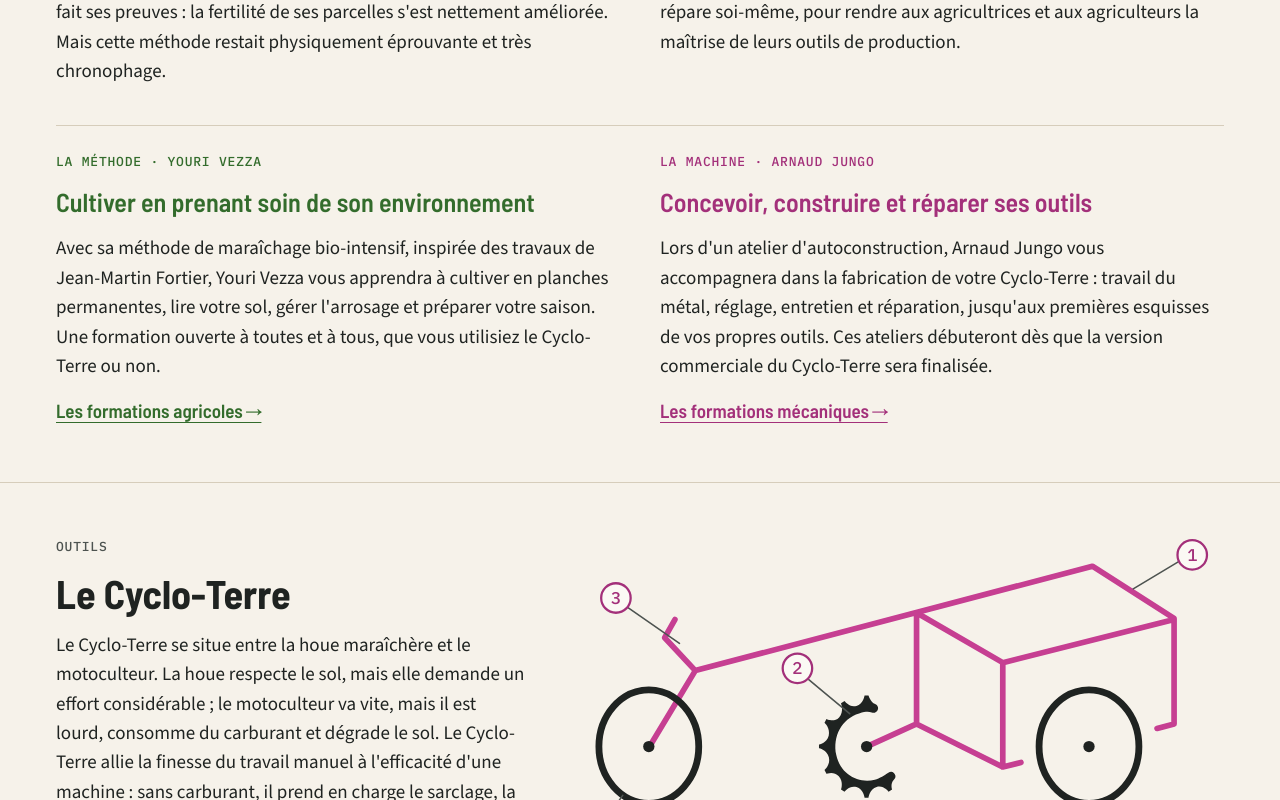
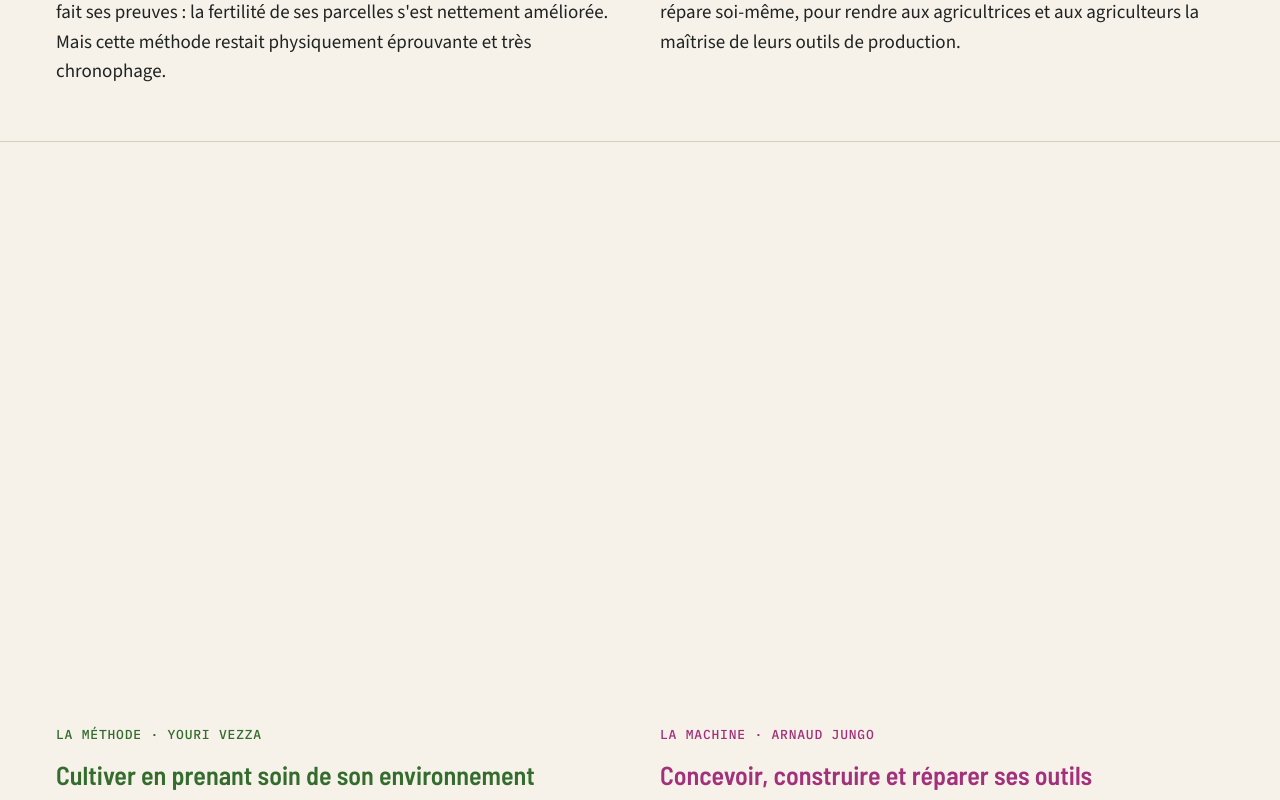
Before and after one commit to Jungo-Phi/cyclo-terre, a SvelteKit app: page / in a window 1280 px wide. Shown: the part 1340-2140 px from the top of the page. Built offline with nearby package versions, Linux system fonts and the light colour scheme.

Commit message:
Update +page.svelte

```diff
--- a/src/routes/+page.svelte
+++ b/src/routes/+page.svelte
@@ -61,7 +61,20 @@
         </p>
       </div>
     </div>
-    <div class="deux faces">
+  </div>
+</section>
+
+<section class="section" aria-label="Les formations">
+  <div class="colonne pile faces">
+    <!-- Photo provisoire : à remplacer par une photo de formation. -->
+    <Photo
+      nom="arnaud-youri"
+      alt="Youri Vezza et Arnaud Jungo devant le premier prototype du Cyclo-Terre"
+      ratio="21 / 9"
+      position="center 5%"
+      sizes="(max-width: 1312px) 100vw, 1200px"
+    />
+    <div class="deux">
       <article class="pile">
         <p class="etiquette agri-texte">La méthode · Youri Vezza</p>
         <h3 class="titre-3 agri-texte">Cultiver en prenant soin de son environnement</h3>
@@ -166,9 +179,7 @@
     max-width: 900px;
   }
   .faces {
-    margin-top: var(--space-7);
-    padding-top: var(--space-6);
-    border-top: 1px solid var(--rule);
+    gap: var(--space-6);
   }
   .faces .lien {
     margin-top: auto;
@@ -214,7 +225,8 @@
     .machine {
       grid-template-columns: 1fr;
     }
-    .hero :global(.photo img) {
+    .hero :global(.photo img),
+    .faces :global(.photo img) {
       aspect-ratio: 3 / 2 !important;
     }
     .reperes {
```
